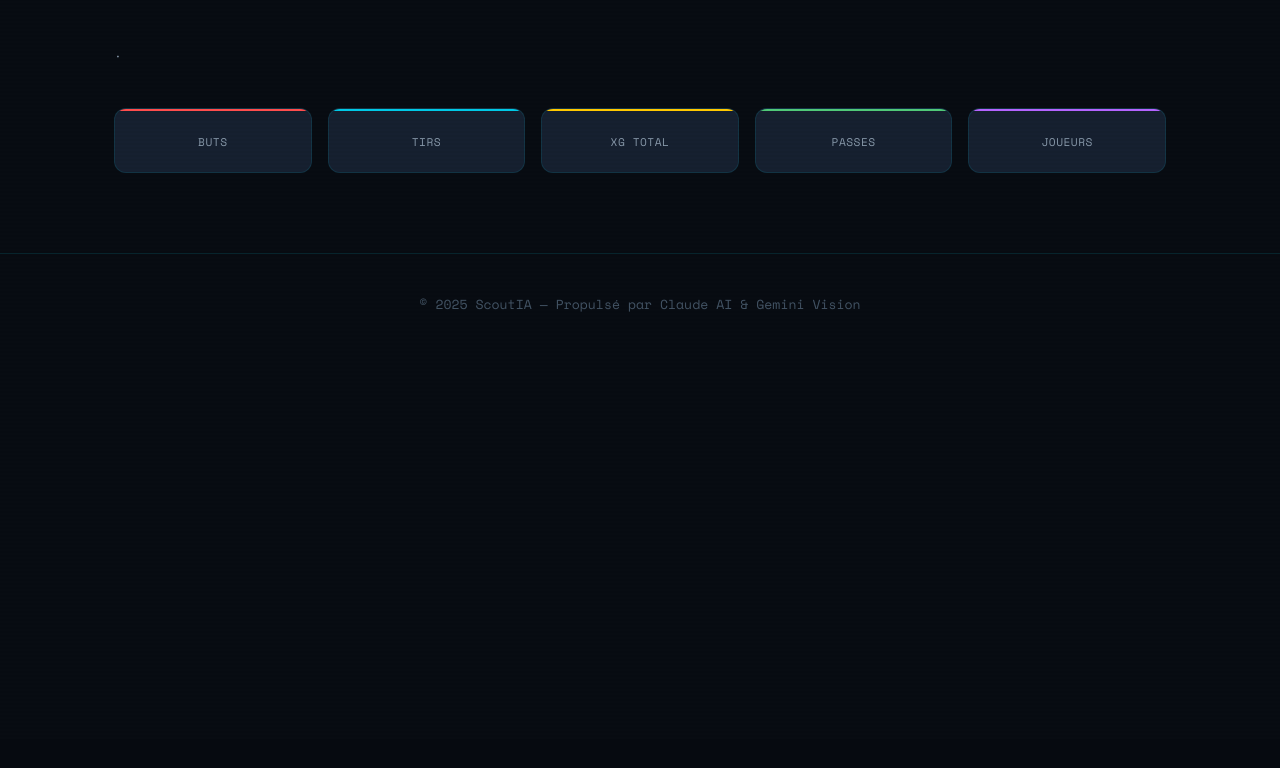
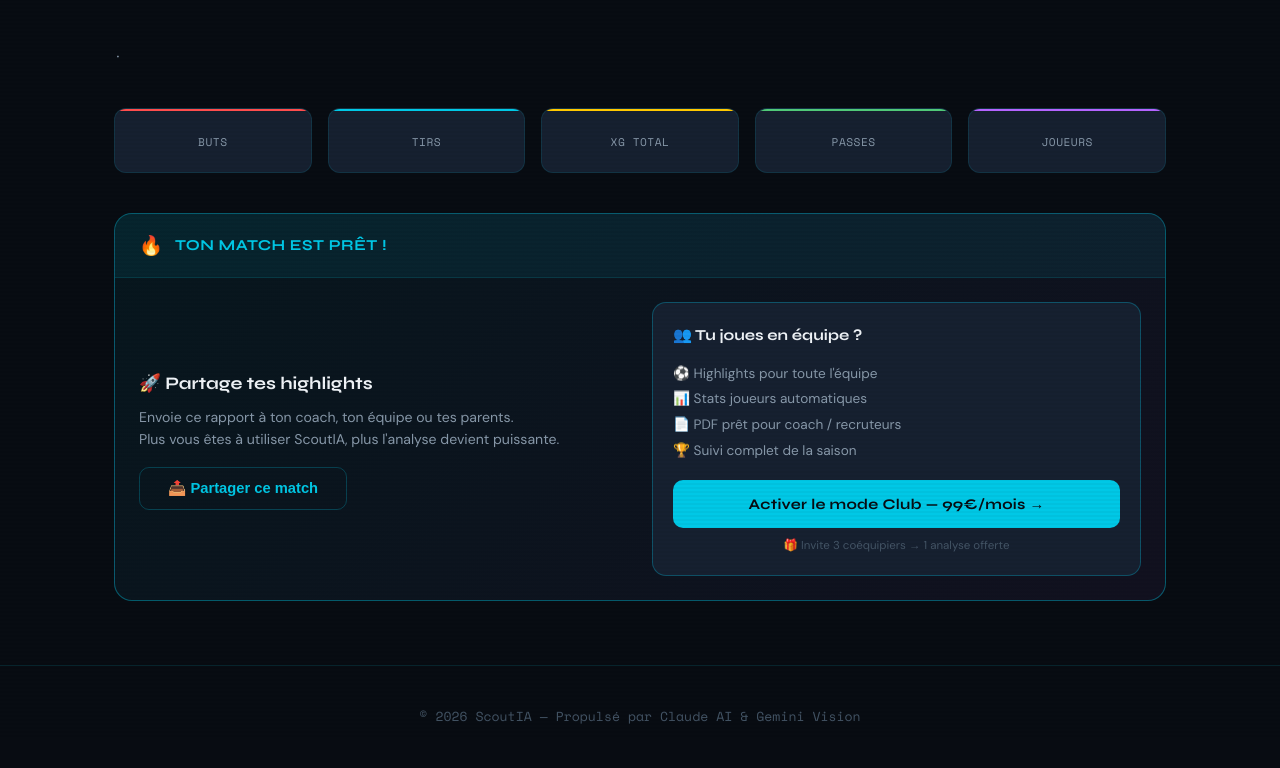
Before and after one commit to mikarocco-droid/ProjectAIMika, a Flask app: template templates/results.html in a window 1280 px wide. Shown: the part 61-829 px from the top of the page. Before the commit the page ends 373 px from the top, so only its background shows below. Run offline with Flask 3, Linux system fonts and the light colour scheme; the template is opened without the code that fills it: values that come from a table or form of the project are taken from there, others are empty; data comes from the database, SQL or seed files in the repository.

Commit message:
Add files via upload

```diff
--- a/templates/results.html
+++ b/templates/results.html
@@ -231,10 +231,76 @@
   </div>
   {% endif %}
 
+
+  <!-- ═══════════════════════════════════════════
+       CTA CONVERSION — Mode Club
+  ═══════════════════════════════════════════ -->
+  <div class="result-section" style="border-color:rgba(0,200,230,0.4);background:linear-gradient(135deg,rgba(0,200,230,0.06),rgba(180,100,255,0.06))">
+    <div class="result-section-header" style="background:rgba(0,200,230,0.08)">
+      <span class="result-section-icon">🔥</span>
+      <span class="result-section-title" style="color:var(--cyan)">Ton match est prêt !</span>
+    </div>
+    <div class="result-section-body">
+      <div style="display:grid;grid-template-columns:1fr 1fr;gap:1.5rem;align-items:center;flex-wrap:wrap">
+
+        <!-- Partage -->
+        <div>
+          <p style="font-family:var(--font-head);font-size:1.1rem;font-weight:700;color:var(--white);margin-bottom:0.5rem">
+            🚀 Partage tes highlights
+          </p>
+          <p style="font-size:0.88rem;color:var(--gray);margin-bottom:1rem;line-height:1.6">
+            Envoie ce rapport à ton coach, ton équipe ou tes parents.<br>
+            Plus vous êtes à utiliser ScoutIA, plus l'analyse devient puissante.
+          </p>
+          <button onclick="shareMatch()" class="btn-secondary" style="gap:0.5rem">
+            📤 Partager ce match
+          </button>
+        </div>
+
+        <!-- CTA Club -->
+        <div style="background:var(--surface);border:1px solid rgba(0,200,230,0.3);border-radius:14px;padding:1.25rem">
+          <p style="font-family:var(--font-head);font-size:0.95rem;font-weight:700;color:var(--white);margin-bottom:0.75rem">
+            👥 Tu joues en équipe ?
+          </p>
+          <ul style="list-style:none;font-size:0.85rem;color:var(--gray);line-height:1.9;margin-bottom:1rem">
+            <li>⚽ Highlights pour toute l'équipe</li>
+            <li>📊 Stats joueurs automatiques</li>
+            <li>📄 PDF prêt pour coach / recruteurs</li>
+            <li>🏆 Suivi complet de la saison</li>
+          </ul>
+          <a href="/pricing" class="btn-primary" style="width:100%;justify-content:center;background:var(--cyan);color:var(--bg)">
+            Activer le mode Club — 99€/mois →
+          </a>
+          <p style="font-size:0.72rem;color:var(--gray-dim);text-align:center;margin-top:0.5rem">
+            🎁 Invite 3 coéquipiers → 1 analyse offerte
+          </p>
+        </div>
+
+      </div>
+    </div>
+  </div>
+
+  <script>
+  function shareMatch() {
+    const url = window.location.href;
+    if (navigator.share) {
+      navigator.share({ title: "Mon match analysé — ScoutIA", url });
+    } else {
+      navigator.clipboard.writeText(url).then(() => {
+        const btn = document.querySelector('[onclick="shareMatch()"]');
+        const orig = btn.textContent;
+        btn.textContent = "✓ Lien copié !";
+        btn.style.color = "var(--green)";
+        setTimeout(() => { btn.textContent = orig; btn.style.color = ""; }, 2000);
+      });
+    }
+  }
+  </script>
+
 </div>
 
 <footer>
-  <p>© 2025 ScoutIA — Propulsé par Claude AI &amp; Gemini Vision</p>
+  <p>© 2026 ScoutIA — Propulsé par Claude AI &amp; Gemini Vision</p>
 </footer>
 </body>
 </html>
```
Also changed, not shown: templates/dashboard.html (+23 -1 lines).
